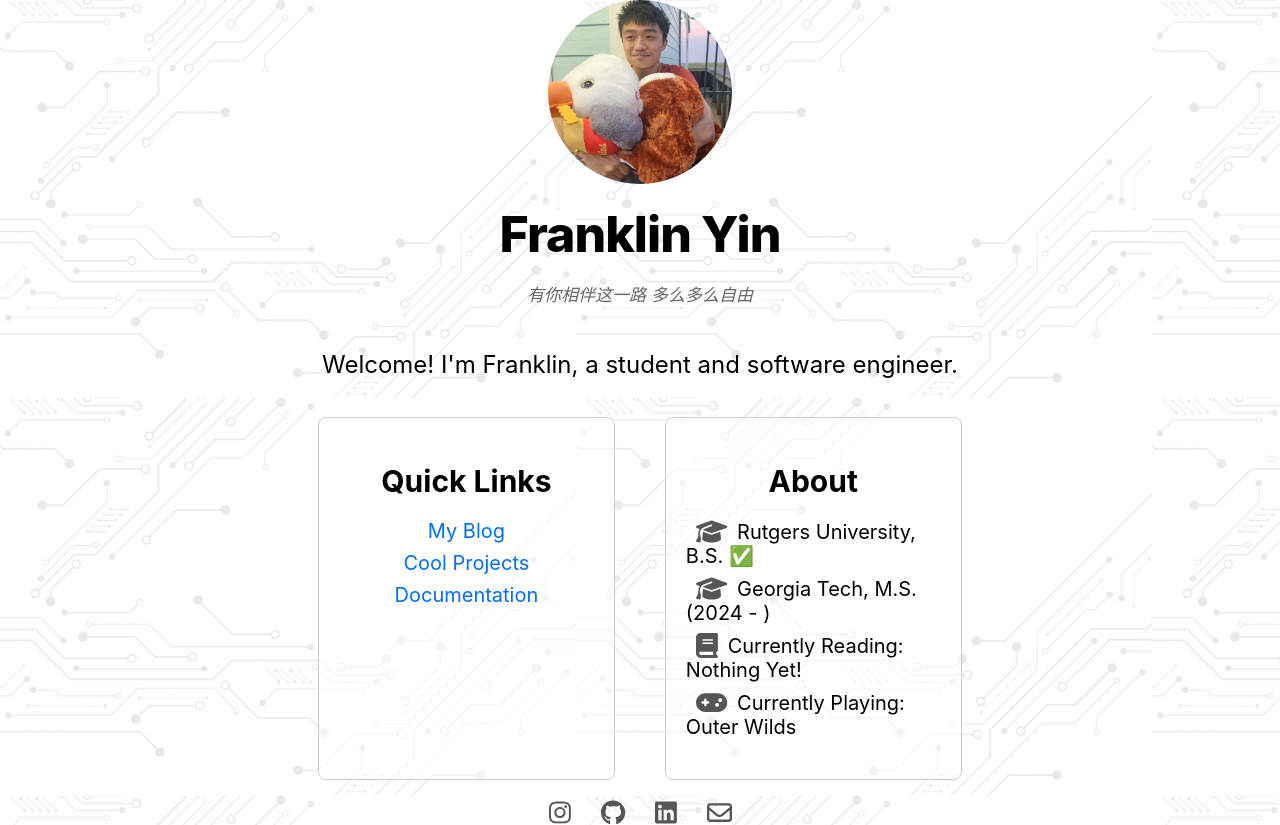
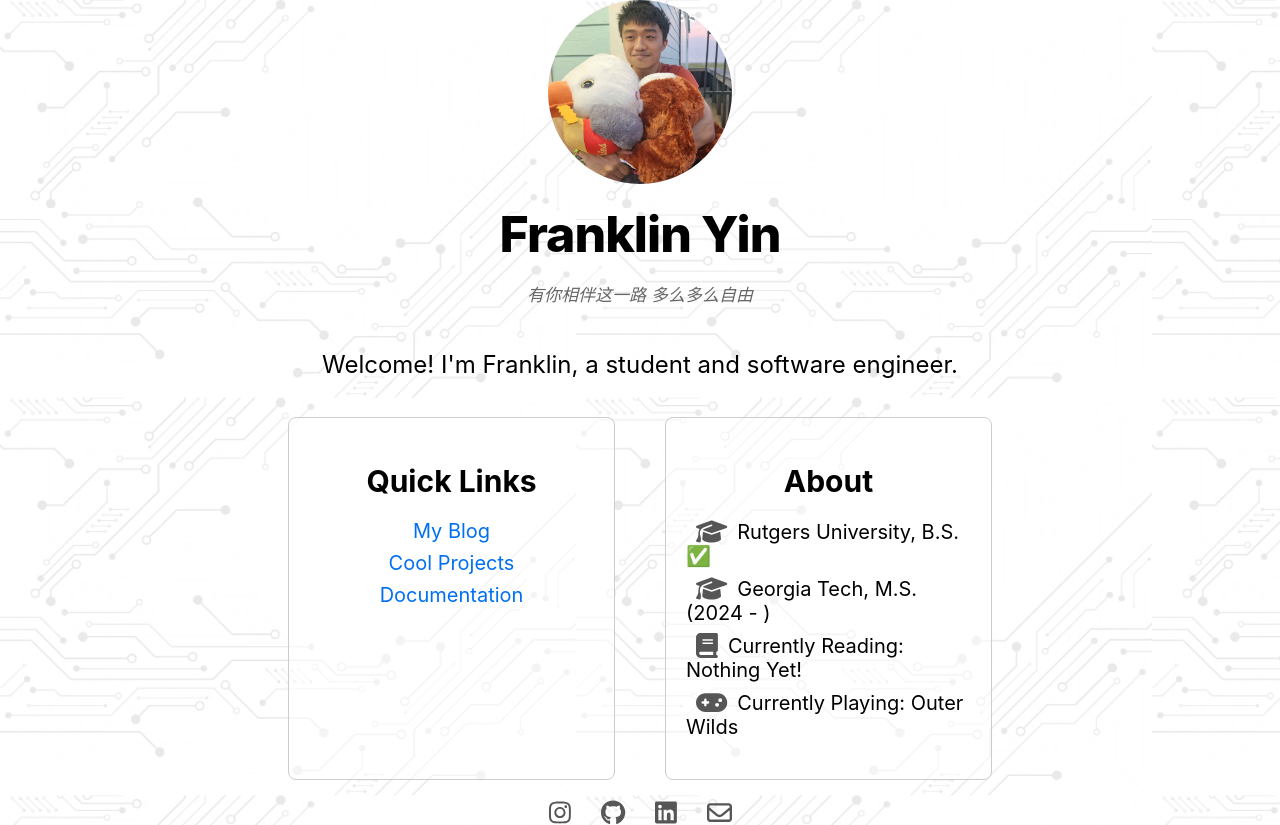
Before and after one commit to Yin4TheWin/personal-website, a Next.js app: page / in a window 1280 px wide. Built offline with nearby package versions, Linux system fonts and the light colour scheme.

Commit message:
update panel scaling

```diff
--- a/styles/home.module.css
+++ b/styles/home.module.css
@@ -23,7 +23,8 @@
   width: 100%;
 }
 
-.navigationPanel, .aboutPanel {
+.navigationPanel,
+.aboutPanel {
   flex: 1;
   flex-wrap: wrap;
   padding: 20px;
@@ -32,7 +33,8 @@
   background-color: rgb(255, 255, 255, 0.5);
 }
 
-.navigationPanel h2, .aboutPanel h2 {
+.navigationPanel h2,
+.aboutPanel h2 {
   margin-bottom: 10px;
 }
 
@@ -62,6 +64,7 @@
   margin: 0;
   padding: 0;
 }
+
 .socialIcons .icon:hover {
   color: #0070f3;
 }
@@ -70,6 +73,7 @@
   .center {
     margin: 1rem;
   }
+
   .panelContainer {
     flex-direction: column;
     gap: 20px
@@ -80,16 +84,24 @@
   .center {
     margin: 0rem 4rem;
   }
+}
+
+@media (min-width: 992px) {
+  .center {
+    margin: 0rem 6rem;
+  }
+
+  .panelContainer {
+    min-width: 55vw;
+  }
+}
+
+@media (min-width: 1725px) {
+  .center {
+    margin: 0rem 6rem;
+  }
+
   .panelContainer {
     min-width: 45vw;
   }
 }
-
-@media (min-width: 1024px) {
-  .center {
-    margin: 0rem 6rem;
-  }
-  .panelContainer {
-    min-width: 45vw;
-  }
-}
```
